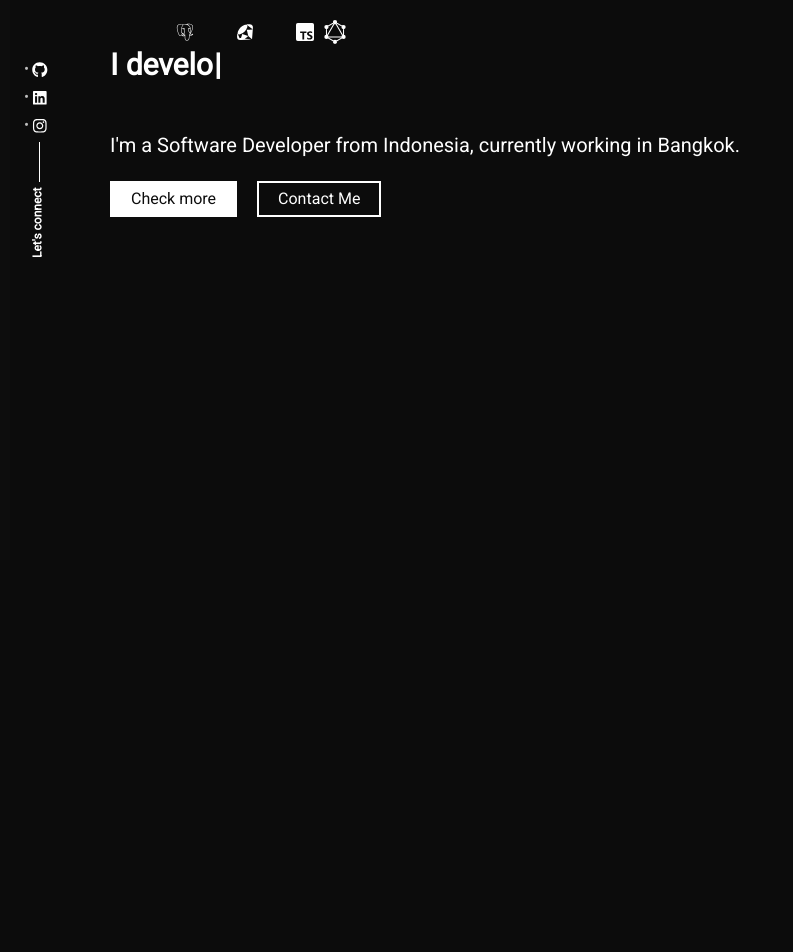
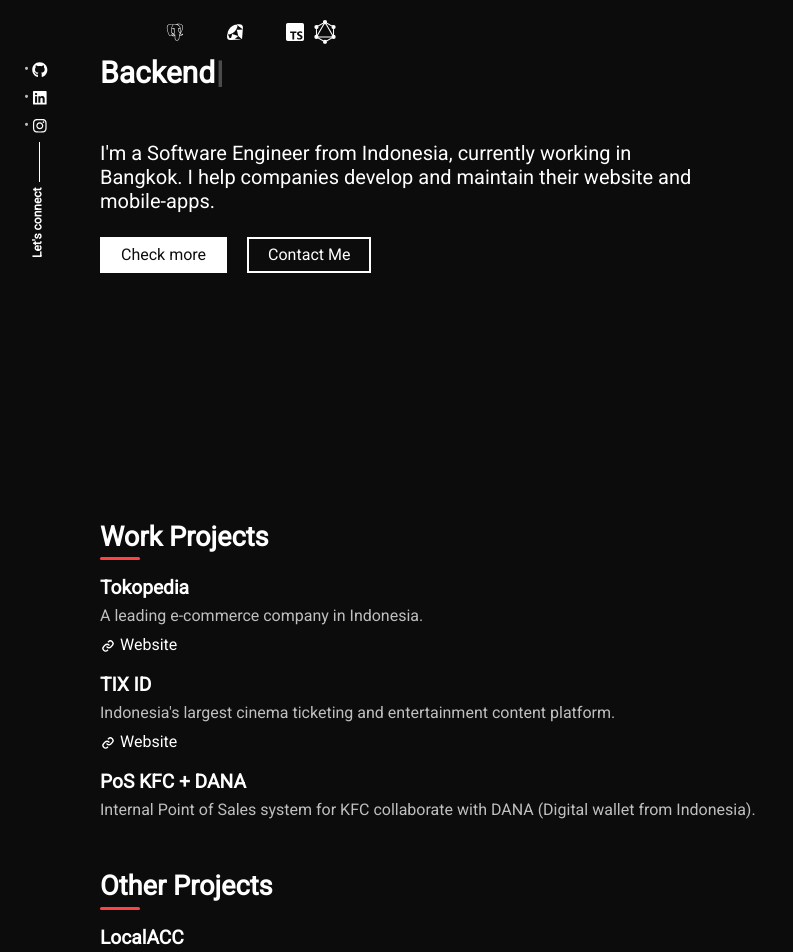
Before and after one commit to zeirash/zeirash.github.io, a React (Create React App) app: page / in a window 1280 px wide. Shown: the part 240-1192 px from the top of the page, without its empty margins (0-793 px from the left). Before the commit the page ends 800 px from the top, so only its background shows below. Built offline with nearby package versions, Linux system fonts and the light colour scheme; some icons are missing.

Commit message:
add projects in home page

```diff
--- a/src/content_option.js
+++ b/src/content_option.js
@@ -7,18 +7,56 @@
 const introdata = {
     title: "Hey! I'm Tiffany",
     animated: {
-        first: "I love coding",
-        second: "I develop web application",
-        third: "I can do both",
+        first: "Web development",
+        second: "Backend development",
+        // third: "I can do both",
     },
-    description: "I'm a Software Developer from Indonesia, currently working in Bangkok.",
+    description: "I'm a Software Engineer from Indonesia, currently working in Bangkok. I help companies develop and maintain their website and mobile-apps.",
     your_img_url: "https://images.unsplash.com/photo-1514790193030-c89d266d5a9d",
 };
 
-const dataabout = {
-    title: "about about my self",
-    aboutme: "Lorem ipsum dolor sit amet, consectetur adipiscing elit. Praesent quis dolor id ligula semper elementum feugiat pretium nulla. Nunc non commodo dolor. Nunc mollis dignissim facilisis. Morbi ut magna ultricies.",
-};
+const projects = [
+    {
+        header: "Work Projects",
+        details: [
+            {
+                name: "Tokopedia",
+                note: "A leading e-commerce company in Indonesia.",
+                url: "https://www.tokopedia.com/",
+                url_name: "Website",
+            },
+            {
+                name: "TIX ID",
+                note: "Indonesia's largest cinema ticketing and entertainment content platform.",
+                url: "https://www.tix.id/",
+                url_name: "Website",
+            },
+            {
+                name: "PoS KFC + DANA",
+                note: "Internal Point of Sales system for KFC collaborate with DANA (Digital wallet from Indonesia).",
+                url: "",
+                url_name: "",
+            },
+        ],
+    },
+    {
+        header: "Other Projects",
+        details: [
+            {
+                name: "LocalACC",
+                note: "A windows application for sales transaction accountancy.",
+                url: "https://github.com/zeirash/LocalACC/",
+                url_name: "Github",
+            },
+            {
+                name: "Obserfy",
+                note: "A contributor in this open source project. A record keeping and parent communication tool for Montessori schools.",
+                url: "https://github.com/obserfy/obserfy/",
+                url_name: "Github",
+            },
+        ],
+    },
+]
 
 const worktimeline = [
     {
@@ -201,7 +239,6 @@
 };
 export {
     meta,
-    dataabout,
     dataportfolio,
     worktimeline,
     services,
@@ -209,4 +246,5 @@
     socialprofiles,
     logotext,
     educations,
+    projects,
 };
--- a/src/index.css
+++ b/src/index.css
@@ -5,7 +5,7 @@
     --text-color: #fff;
     --text-color-2: #bfbfbf;
     --text-color-3: rgb(255, 66, 66);
-    --overlay-color: rgb(12 12 12 / 73%);
+    --overlay-color: rgba(20, 20, 20, 0.73);
 }
 
 html,
@@ -24,8 +24,8 @@
     -webkit-font-smoothing: antialiased;
     -moz-osx-font-smoothing: grayscale;
     padding-top: 60px;
-    border-left: 10px solid var(--primary-color);
-    border-right: 10px solid var(--primary-color);
+    /* border-left: 10px solid var(--primary-color);
+    border-right: 10px solid var(--primary-color); */
 }
 
 ul {
--- a/src/pages/home/index.js
+++ b/src/pages/home/index.js
@@ -2,11 +2,11 @@
 import "./style.css";
 import { Helmet, HelmetProvider } from "react-helmet-async";
 import Typewriter from "typewriter-effect";
-import { introdata, meta } from "../../content_option";
+import { introdata, meta, projects } from "../../content_option";
 import { Link } from "react-router-dom";
 import { FaGolang, FaNodeJs, FaGitAlt , FaReact } from "react-icons/fa6";
 import { DiPostgresql, DiRubyRough } from "react-icons/di";
-import { BiLogoTypescript } from "react-icons/bi";
+import { BiLogoTypescript, BiLink } from "react-icons/bi";
 import { SiGraphql } from "react-icons/si";
 
 export const Home = () => {
@@ -18,11 +18,12 @@
           <title>{meta.title}</title>
           <meta name="description" content={meta.description} />
         </Helmet>
-        <div className="intro_sec">
+        <div className="intro-sec">
           <div className="text h-100 d-lg-flex">
-            <div className="align-self-center ">
+            <div className="align-self-center">
               <div className="mx-auto">
                 <h1 className="mb-1x">{introdata.title}</h1>
+                  <div className="mb-2">
                     <FaGolang className="icon-tech" />
                     <FaNodeJs className="icon-tech" />
                     <DiPostgresql className="icon-tech" />
@@ -31,6 +32,7 @@
                     <FaReact className="icon-tech" />
                     <BiLogoTypescript className="icon-tech" />
                     <SiGraphql className="icon-tech" />
+                  </div>
                 <h1 className="fluidz-48 mb-1x">
                   <Typewriter
                     options={{
@@ -68,6 +70,45 @@
             </div>
           </div>
         </div>
+
+        <div className="intro-sec">
+          {projects.map((data, i) => {
+            return (
+              <div key={i} className="section-content">
+                <h4 className="section-title">
+                  {data.header}
+                </h4>
+                {data.details.map((detail, j) => {
+                  var link = ""
+                  if (detail.url !== "") {
+                    link = <div className="link-project">
+                              <a href={detail.url}>
+                              <BiLink /> {detail.url_name}
+                            </a>
+                          </div>
+                  };
+
+                  return (
+                    <div>
+                      <div key={j} className="section-place">
+                        <h3 className="project-title">
+                          {detail.name}
+                        </h3>
+                        <div className="place-content">
+                          <div className="place-note">
+                            {detail.note}
+                          </div>
+                          {link}
+                        </div>
+                      </div>
+                    </div>
+                  );
+                })}
+              </div>
+            );
+          })}
+        </div>
+
       </section>
     </HelmetProvider>
   );
--- a/src/pages/home/style.css
+++ b/src/pages/home/style.css
@@ -30,72 +30,88 @@
     text-decoration: none;
 }
 
-.intro_sec {
-    min-height: 500px;
+.intro-sec {
     padding: 100px;
+}
+
+.project-title {
+    font-size: 1.2rem;
+    font-weight: 600;
+    margin-bottom: .3rem;
+}
+
+.intro-description {
+    max-width: 600px;
 }
 
 .icon-tech {
     font-size: 1.5rem;
     margin: 3px;
-    /* color: var(--text-color-2); */
+}
+
+.link-project {
+    margin-top: 5px;
+}
+
+.link-project a {
+    text-decoration: none;
 }
 
 @media (max-width:991.98px) {
-    .intro_sec {
+    .intro-sec {
         display: block;
         height: auto!important;
         padding: 30px;
     }
 }
 
-/* .intro_sec .text,
-.intro_sec .h_bg-image {
+/* .intro-sec .text,
+.intro-sec .h_bg-image {
     width: 50%;
 } */
 
 @media (max-width:991.98px) {
-    .intro_sec .text {
+    .intro-sec .text {
         width: 100%;
     }
 }
 /*
-.intro_sec .intro {
+.intro-sec .intro {
     max-width: 450px;
     margin: 0 auto;
 } */
 
 /* @media (max-width:991.98px) {
-    .intro_sec .intro {
+    .intro-sec .intro {
         max-width: 700px;
         padding-left: 20px;
         padding-right: 20px;
     }
 } */
 
-.intro_sec .intro .feature .wrap-icon {
+.intro-sec .intro .feature .wrap-icon {
     background: 0 0!important;
     width: auto;
     height: auto;
     margin-bottom: 0;
 }
 
-.intro_sec .intro .feature .wrap-icon svg {
+.intro-sec .intro .feature .wrap-icon svg {
     color: #5cccc9;
 }
 
-.intro_sec .text h1 {
+.intro-sec .text h1 {
     font-size: 30px;
     margin-bottom: 50px;
     font-weight: 700;
 }
 
-.intro_sec .text h3 {
+.intro-sec .text h3 {
     font-size: 16px;
     font-weight: 700;
 }
 /*
-.intro_sec .h_bg-image {
+.intro-sec .h_bg-image {
     background-size: cover;
     background-position: center;
     min-height: 700px;
@@ -178,7 +194,7 @@
     color: var(--primary-color)
 }
 
-.intro_sec .h_bg-image .block {
+.intro-sec .h_bg-image .block {
     bottom: 50vh;
     max-width: 220px;
     padding: 30px;
@@ -197,12 +213,12 @@
 }
 
 @media (max-width:991.98px) {
-    .intro_sec .h_bg-image {
+    .intro-sec .h_bg-image {
         height: 600px;
         min-height: 75vh;
         margin-bottom: 30px;
     }
-    .intro_sec .h_bg-image .block {
+    .intro-sec .h_bg-image .block {
         top: unset;
         bottom: 0;
         width: 100%;
@@ -212,14 +228,14 @@
     }
 }
 
-.intro_sec .h_bg-image .block .wrap-icon {
+.intro-sec .h_bg-image .block .wrap-icon {
     font-size: 40px;
     color: var(--text-color);
     margin-bottom: 10px;
     display: block;
 }
 
-.intro_sec .h_bg-image .block h3 {
+.intro-sec .h_bg-image .block h3 {
     font-size: 14px;
     color: var(--text-color);
     letter-spacing: .1rem;
@@ -227,13 +243,13 @@
     margin-bottom: 15px;
 }
 
-.intro_sec .h_bg-image .block p {
+.intro-sec .h_bg-image .block p {
     font-size: 14px;
     line-height: 1.3;
     color: var(--text-color)
 }
 
-.intro_sec .h_bg-image {
+.intro-sec .h_bg-image {
     filter: saturate(0.5);
 }
 
--- a/src/pages/resume/index.js
+++ b/src/pages/resume/index.js
@@ -25,7 +25,7 @@
           </h4>
           {worktimeline.map((data, i) => {
             return (
-              <div key={i} className="section-company">
+              <div key={i} className="section-place">
                 <h3 className="place-title">
                   {data.where}
                   <div className="company-location"><FaLocationDot className="location-icon" />{data.location}</div>
@@ -58,7 +58,7 @@
           </h4>
           {educations.map((data, i) => {
             return (
-              <div key={i} className="section-company">
+              <div key={i} className="section-place">
                 <h3 className="place-title">
                   {data.where}
                 </h3>
@@ -68,7 +68,7 @@
                       {data.major}
                     </h6>
                   </div>
-                  <div className="education-note">
+                  <div className="place-note">
                     {data.note}
                   </div>
                   <div className="education-location"><FaLocationDot className="location-icon" />{data.location}</div>
--- a/src/pages/resume/style.css
+++ b/src/pages/resume/style.css
@@ -11,7 +11,7 @@
 }
 
 .title-name {
-    font-size: 2.5rem;
+    font-size: 2.2rem;
     font-weight: 600;
 }
 
@@ -20,11 +20,11 @@
 }
 
 .section-title {
-    font-size: 2rem;
+    font-size: 1.7rem;
     position: relative;
     padding-bottom: 7px;
     font-weight: 800;
-  }
+}
 
 .section-title::after {
     content: "";
@@ -37,7 +37,7 @@
     border-radius: 3px;
 }
 
-.section-company {
+.section-place {
     margin: 1rem 0;
 }
 
@@ -55,7 +55,7 @@
 }
 
 .place-title {
-    font-size: 1.5rem;
+    font-size: 1.2rem;
     font-weight: 600;
     margin-bottom: 1rem;
 }
```
Also changed, not shown: 13 other files (tests, documents, lock files or other folders). Lines whose indentation alone changed are shown as unchanged.
